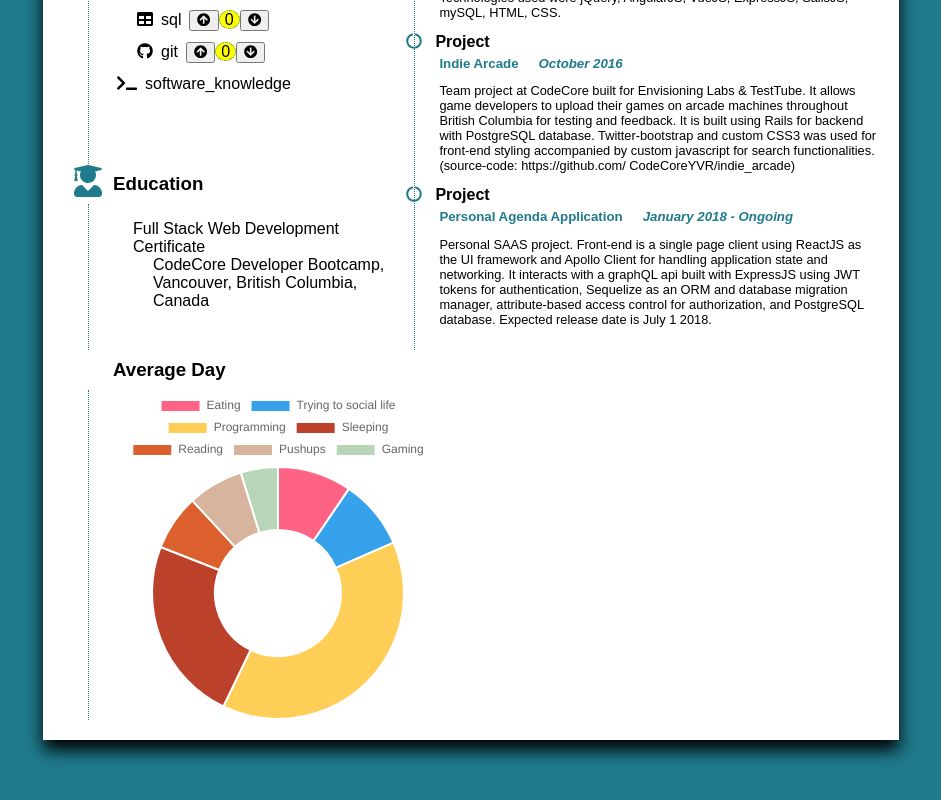
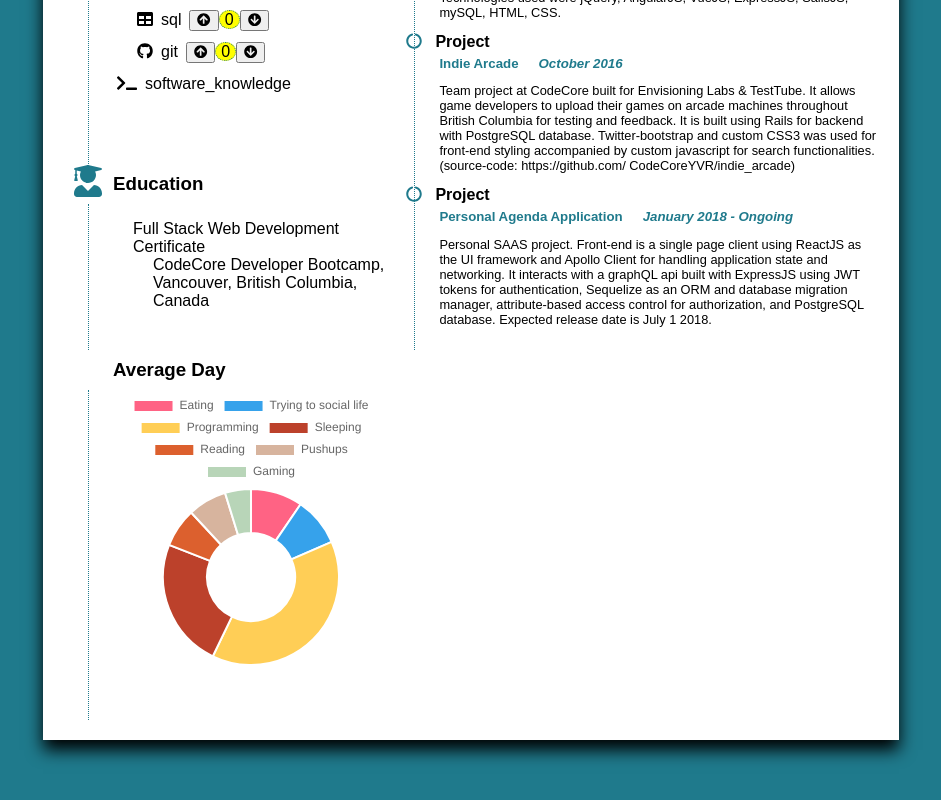
Before and after one commit to QuickStyles/react_resume, a React (Create React App) app: page / in a window 1280 px wide. Shown: the part 376-1176 px from the top of the page, without its empty margins (169-1110 px from the left). Built offline with nearby package versions, Linux system fonts and the light colour scheme.

Commit message:
fix content overflow

```diff
--- a/src/components/AverageWeek/index.js
+++ b/src/components/AverageWeek/index.js
@@ -3,8 +3,8 @@ import {Doughnut} from 'react-chartjs-2';
 import avg_week_data from './average_week_dataset';
 const AverageWeek = () => {
 	return(
-		<div style={{width:'330px', height:'330px'}}>
-			<Doughnut data={avg_week_data} width='400px' height='400px'/>
+		<div style={{width:'inherit', height:'inherit'}}>
+			<Doughnut data={avg_week_data} width='100%' height='100%'/>
 		</div>
 	)
 };
--- a/src/components/ContentContainer/content-container.css
+++ b/src/components/ContentContainer/content-container.css
@@ -2,6 +2,7 @@
 	display: grid;
 	grid-template-rows: 40px auto;
 	grid-template-columns: 50px auto;
+	/* overflow: hidden; */
 }
 
 .container-component > .title {
@@ -46,4 +47,7 @@
 	grid-column-start: 2;
 	grid-column-end: 3;
 	justify-self: start;
+
+	width: 100%;
+	height: 100%;
 }
```
